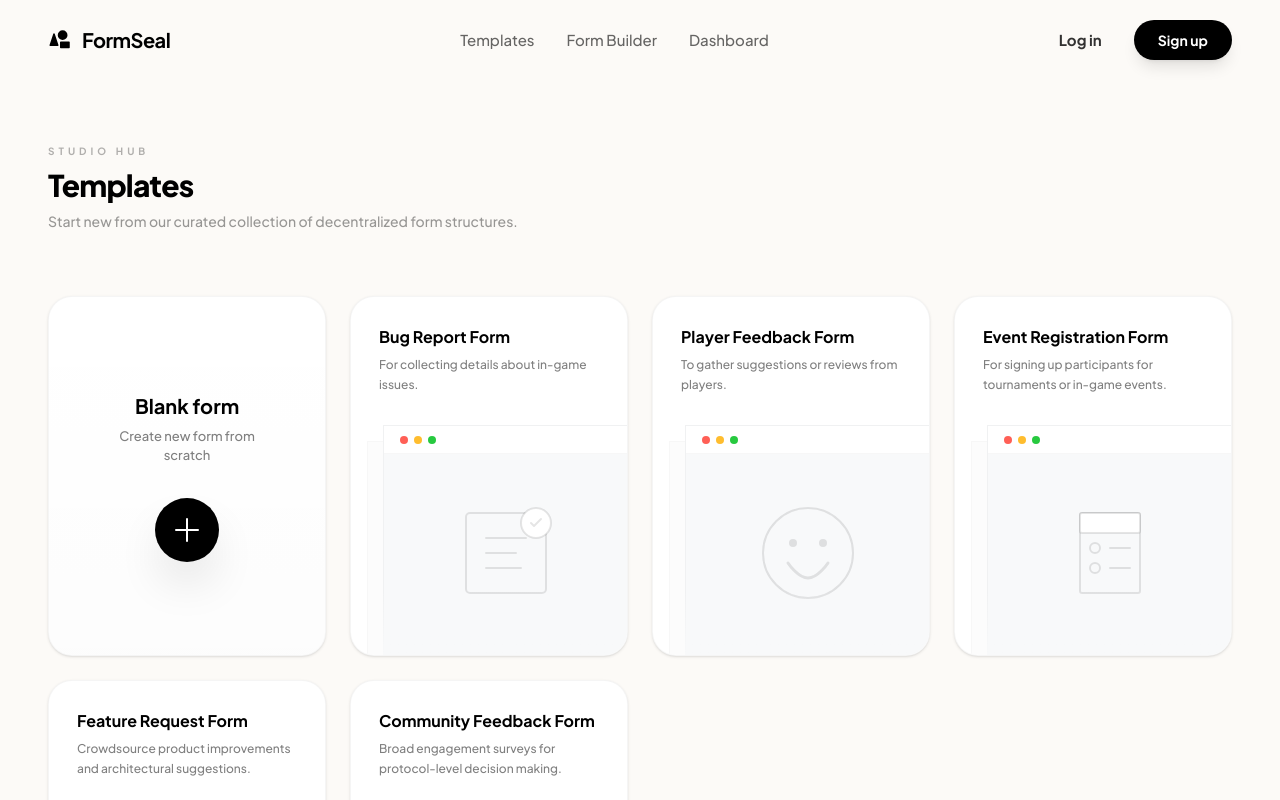
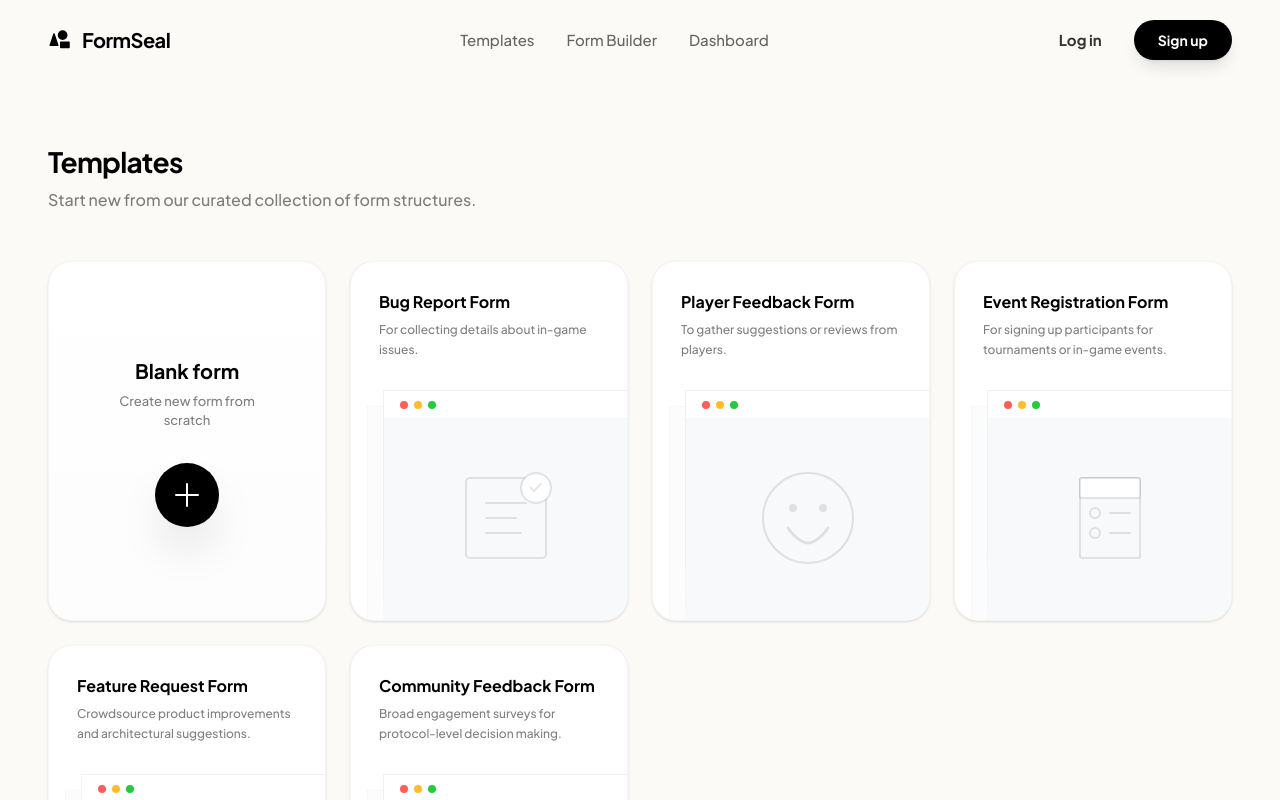
Before and after one commit to linux070/FormSeal, a React (Vite) app: page /templates in a window 1280 px wide. Shown: the top 800 px of the page. Built offline with nearby package versions, Linux system fonts and the light colour scheme.

Commit message:
feat: implement templates page with form pre-population and project structure setup

```diff
--- a/src/components/ui.tsx
+++ b/src/components/ui.tsx
@@ -239,6 +239,7 @@ interface BadgeProps {
   children: ReactNode;
   variant?: 'default' | 'accent' | 'danger' | 'warning' | 'info';
   size?: 'sm' | 'md';
+  className?: string;
 }
 
 const badgeVariants: Record<string, string> = {
@@ -249,14 +250,15 @@ const badgeVariants: Record<string, string> = {
   info: 'bg-accent/10 text-accent border-accent/20', // Defaulting info to accent for simplicity
 };
 
-export function Badge({ children, variant = 'default', size = 'sm' }: BadgeProps) {
+export function Badge({ children, variant = 'default', size = 'sm', className = '' }: BadgeProps) {
   return (
     <span
       className={cn(
         'inline-flex items-center font-bold border rounded-lg uppercase tracking-widest transition-all duration-300',
         'shadow-[inset_0_1px_0_rgba(255,255,255,0.1)]',
         badgeVariants[variant],
-        size === 'sm' ? 'px-2 py-0.5 text-[0.625rem]' : 'px-3 py-1 text-[0.6875rem]'
+        size === 'sm' ? 'px-2 py-0.5 text-[0.625rem]' : 'px-3 py-1 text-[0.6875rem]',
+        className
       )}
     >
       {children}
--- a/src/pages/BuilderPage.tsx
+++ b/src/pages/BuilderPage.tsx
@@ -158,12 +158,12 @@ export function BuilderPage() {
       <div className="max-w-[1200px] mx-auto">
         {/* ─── Header ─── */}
         <div className="flex flex-col md:flex-row md:items-end justify-between gap-6 mb-10 animate-fade-in">
-          <div>
-            <h1 className="text-3xl font-extrabold tracking-tight text-black">
+          <div className="mb-0">
+            <h1 className="text-[1.75rem] font-bold tracking-tight text-black leading-tight">
               Form Builder
             </h1>
-            <p className="text-black/40 text-[0.875rem] mt-1 font-medium">
-              Create and publish decentralized forms.
+            <p className="text-[1rem] text-black/50 mt-2 font-medium max-w-2xl leading-relaxed">
+              Create and publish decentralized forms with Walrus.
             </p>
           </div>
         </div>
@@ -378,8 +378,7 @@ export function BuilderPage() {
                             <button
                               key={color}
                               onClick={() => store.setAccentColor(color)}
-                              className={`w-8 h-8 rounded-full border-2 transition-all ${
-                                store.form.accentColor === color ? 'border-black scale-110' : 'border-transparent hover:scale-105'
+                              className={`w-8 h-8 rounded-full border-2 transition-all ${store.form.accentColor === color ? 'border-black scale-110' : 'border-transparent hover:scale-105'
                                 }`}
                               style={{ backgroundColor: color }}
                               aria-label={`Set accent color to ${color}`}
@@ -395,12 +394,10 @@ export function BuilderPage() {
                         <div className="flex items-center gap-3">
                           <button
                             onClick={() => store.setSensitive(!store.form.sensitive)}
-                            className={`w-11 h-6 rounded-full transition-all relative ${
-                              store.form.sensitive ? 'bg-[#34d399]' : 'bg-black/10'
+                            className={`w-11 h-6 rounded-full transition-all relative ${store.form.sensitive ? 'bg-[#34d399]' : 'bg-black/10'
                               }`}
                           >
-                            <div className={`absolute top-1 w-4 h-4 rounded-full bg-white shadow-sm transition-all ${
-                              store.form.sensitive ? 'left-6' : 'left-1'
+                            <div className={`absolute top-1 w-4 h-4 rounded-full bg-white shadow-sm transition-all ${store.form.sensitive ? 'left-6' : 'left-1'
                               }`} />
                           </button>
                           <div>
--- a/src/pages/DashboardPage.tsx
+++ b/src/pages/DashboardPage.tsx
@@ -70,15 +70,12 @@ export function DashboardPage() {
 
         {/* ─── Header Section ─── */}
         <div className="flex flex-col md:flex-row md:items-center justify-between gap-8">
-          <div className="space-y-2">
-            <div className="flex items-center gap-3">
-              <span className="text-[0.625rem] font-bold uppercase tracking-[0.4em] text-black/30">Protocol Hub</span>
-            </div>
-            <h1 className="text-3xl font-extrabold tracking-tight text-black">
+          <div className="mb-0">
+            <h1 className="text-[1.75rem] font-bold tracking-tight text-black leading-tight">
               Dashboard
             </h1>
-            <p className="text-black/40 text-[0.875rem] font-medium max-w-xl">
-              Manage decentralized data streams, monitor Walrus blob persistence, and verify threshold-encrypted records.
+            <p className="text-[1rem] text-black/50 mt-2 font-medium max-w-2xl leading-relaxed">
+              Manage data streams, monitor Walrus blob persistence, and verify threshold-encrypted records.
             </p>
           </div>
           <Link to="/templates">
--- a/src/pages/TemplatesPage.tsx
+++ b/src/pages/TemplatesPage.tsx
@@ -159,15 +159,12 @@ export function TemplatesPage() {
     <div className="flex-1 px-6 md:px-12 pt-36 pb-20 bg-[#fcfaf7] min-h-screen font-sans">
       <div className="max-w-[1400px] mx-auto">
 
-        <div className="space-y-2 mb-16">
-          <div className="flex items-center gap-3">
-            <span className="text-[0.625rem] font-bold uppercase tracking-[0.4em] text-black/30">Studio Hub</span>
-          </div>
-          <h1 className="text-3xl font-extrabold tracking-tight text-black">
+        <div className="mb-12">
+          <h1 className="text-[1.75rem] font-bold tracking-tight text-black leading-tight">
             Templates
           </h1>
-          <p className="text-black/40 text-[0.875rem] font-medium max-w-xl">
-            Start new from our curated collection of decentralized form structures.
+          <p className="text-[1rem] text-black/50 mt-2 font-medium max-w-2xl leading-relaxed">
+            Start new from our curated collection of form structures.
           </p>
         </div>
 
--- a/tsconfig.json
+++ b/tsconfig.json
@@ -22,9 +22,8 @@
     "noFallthroughCasesInSwitch": true,
 
     /* Aliases */
-    "baseUrl": ".",
     "paths": {
-      "@/*": ["src/*"]
+      "@/*": ["./src/*"]
     }
   },
   "include": ["src"]
```
Lines whose indentation alone changed are shown as unchanged.
